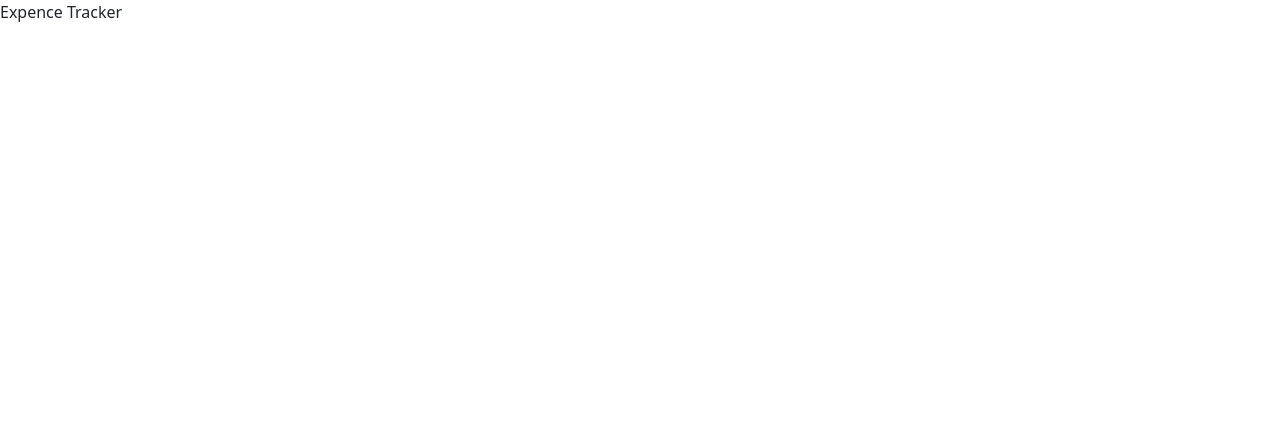
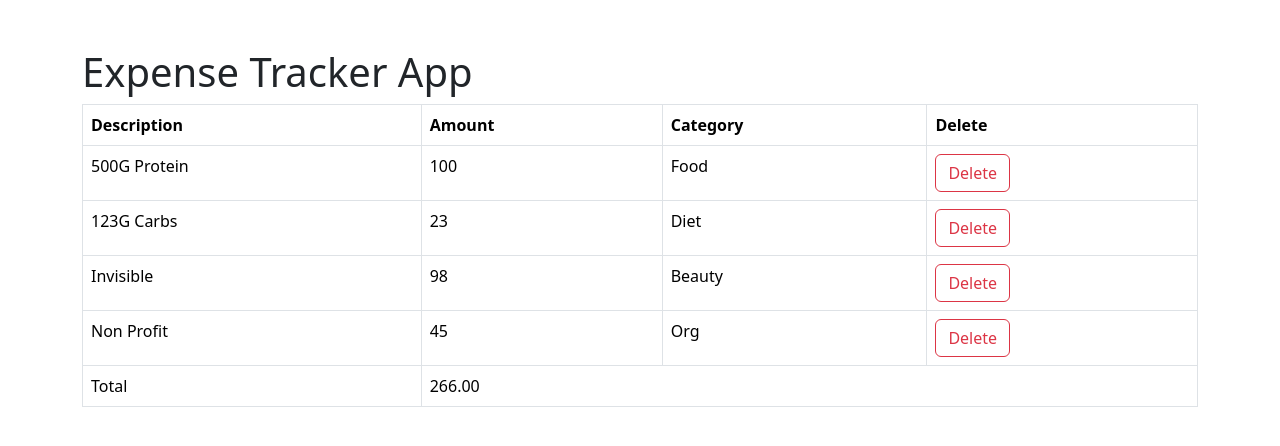
Before and after one commit to sikandar-saleem/react-expense-tracker, a React (Vite) app: page / in a window 1280 px wide. Shown: the top 446 px of the page. Built offline with nearby package versions, Linux system fonts and the light colour scheme.

Commit message:
Add: Expense Tracker component

```diff
--- a/src/App.tsx
+++ b/src/App.tsx
@@ -1,7 +1,24 @@
+import { useState } from "react";
+import ExpenseList from "./components/ExpenseList";
+
 function App() {
+  const [expences, setExpences] = useState([
+    { id: 1, description: "500G Protein", amount: 100, category: "Food" },
+    { id: 2, description: "123G Carbs", amount: 23, category: "Diet" },
+    { id: 3, description: "Invisible ", amount: 98, category: "Beauty" },
+    { id: 4, description: "Non Profit", amount: 45, category: "Org" },
+  ]);
+
   return (
     <div>
-      <p>Expence Tracker</p>
+      <div className="container mt-5">
+        <ExpenseList
+          expences={expences}
+          handleDelete={(id) =>
+            setExpences(expences.filter((e) => e.id !== id))
+          }
+        ></ExpenseList>
+      </div>
     </div>
   );
 }
--- /dev/null
+++ b/src/components/ExpenseList.tsx
@@ -0,0 +1,56 @@
+interface Expense {
+  id: number;
+  description: string;
+  amount: number;
+  category: string;
+}
+
+interface Props {
+  expences: Expense[];
+  handleDelete: (id: number) => void;
+}
+
+export default function ExpenseList({ expences, handleDelete }: Props) {
+  return (
+    <>
+      <h1 className="text-align-centre">Expense Tracker App</h1>
+      <table className="table table-bordered">
+        <thead>
+          <tr>
+            <th>Description</th>
+            <th>Amount</th>
+            <th>Category</th>
+            <th>Delete</th>
+          </tr>
+        </thead>
+        <tbody>
+          {expences.map((expence) => (
+            <tr key={expence.id}>
+              <td>{expence.description}</td>
+              <td>{expence.amount}</td>
+              <td>{expence.category}</td>
+              <td>
+                <button
+                  className="btn btn-outline-danger"
+                  onClick={() => handleDelete(expence.id)}
+                >
+                  Delete
+                </button>
+              </td>
+            </tr>
+          ))}
+        </tbody>
+        <tfoot>
+          <tr>
+            <td>Total</td>
+            <td colSpan={3}>
+              {expences
+                .reduce((acc, expence) => acc + expence.amount, 0)
+                .toFixed(2)}
+            </td>
+          </tr>
+        </tfoot>
+      </table>
+    </>
+  );
+}
```
